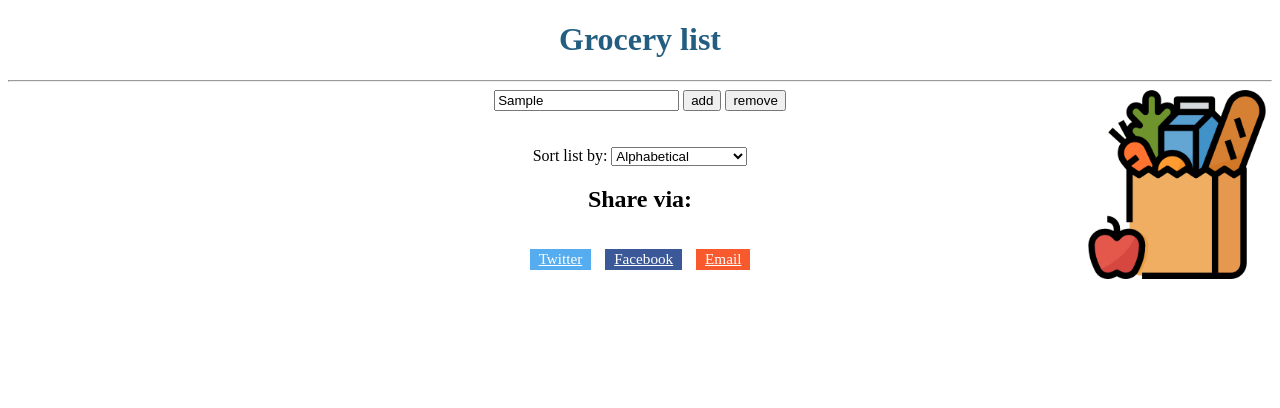
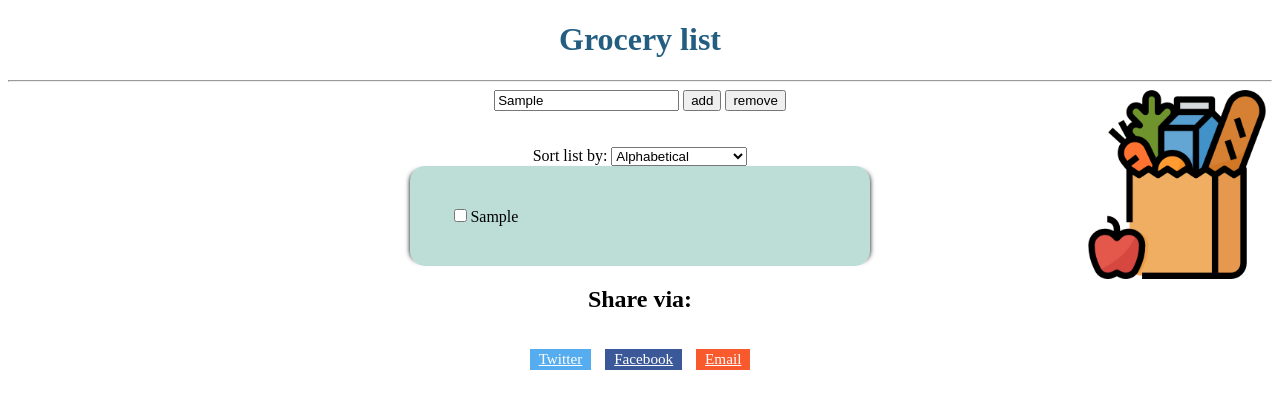
Before and after one commit to emelysalmeron/Grocery-list, a website with bundled scripts: page index.html in a window 1280 px wide. Both pictures are taken after typing "Sample" into the empty fields and a click on the button "add". Built offline with nearby package versions, Linux system fonts and the light colour scheme.

Commit message:
Add new item

```diff
--- a/public/css/style.css
+++ b/public/css/style.css
@@ -77,6 +77,7 @@
   margin: auto;
   border-radius: 15px;
   box-shadow: 5px 0 5px -5px black, -5px 0 5px -5px black;
+  display: block;
 }
 
 .share-social-btn:focus,
--- /dev/null
+++ b/src/components/listFormComponent.js
@@ -0,0 +1,7 @@
+
+export const listFormComponent = (itemList) => {
+const listForm = document.createElement("form");
+listForm.id = "listForm";
+listForm.classList.add("list");
+return listForm;
+}
--- /dev/null
+++ b/src/components/newItemListComponent.js
@@ -0,0 +1,21 @@
+export const newItemListComponent = (userInput) => {
+    // create checkbox for input
+const input = document.createElement("input");
+input.type = 'checkbox';
+input.id = 'checkbox1';
+input.name = '';
+// to show the text from input we create a label
+const label = document.createElement("label");
+label.htmlFor = "checkbox1";
+label.innerHTML = userInput;
+const br = document.createElement("br");
+const nodes = { input, label, br };
+return nodes;
+};
+
+export const listFormComponent = () => {
+const listForm = document.createElement("form");
+listForm.id = "listForm";
+listForm.classList.add("list");
+return listForm;
+};
--- /dev/null
+++ b/src/handlers/handlerNewItemList.js
@@ -0,0 +1,22 @@
+import { state } from "../data.js";
+import { listFormComponent } from "../components/listFormComponent.js";
+import { newItemListComponent } from "../components/newItemListComponent.js";
+
+export const handlerNewItemList = (event) => {
+  const { target } = event; // const target = event.target;
+    if (target.value === "add") {
+    const inputForm = document.getElementById("input-form");
+    const userInput = inputForm.children[0];
+    const userInputValue = userInput.value;
+    state.itemList.push(userInputValue);
+    const listContainer = document.getElementById("listRoot");
+    if (listContainer.childElementCount < 1) {
+    listContainer.appendChild(listFormComponent());
+    }
+    const newItem = newItemListComponent(userInputValue);
+    const form = document.getElementById("listForm");
+    form.appendChild(newItem.input);
+    form.appendChild(newItem.label);
+    form.appendChild(newItem.br);
+    }
+};
--- a/src/init/index.js
+++ b/src/init/index.js
@@ -0,0 +1 @@
+import "../listeners/listenerAddButton.js";
--- /dev/null
+++ b/src/listeners/listenerAddButton.js
@@ -0,0 +1,4 @@
+import { handlerNewItemList } from "../handlers/handlerNewItemList.js";
+
+const form = document.getElementById("input-form");
+form.addEventListener("click", handlerNewItemList);
```
